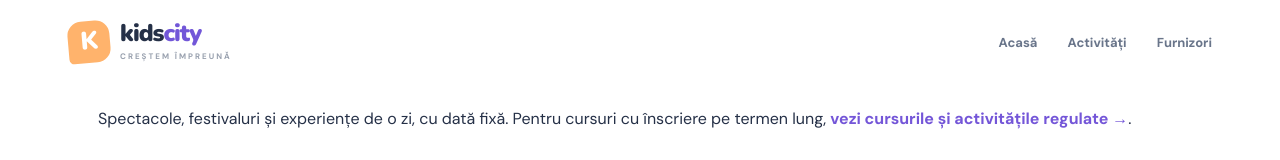
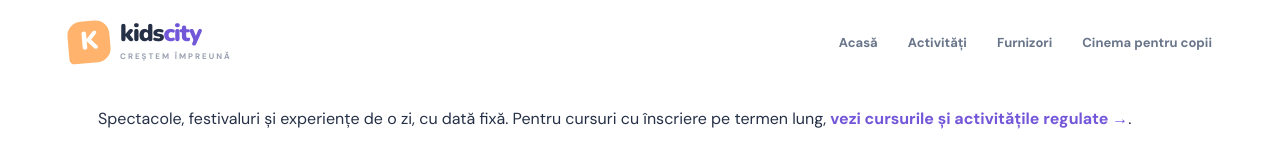
Before and after one commit to claudiamilovan9-svg/Kidscity-, a Next.js app: page /evenimente in a window 1280 px wide. Shown: the top 160 px of the page. Built offline with nearby package versions, Linux system fonts and the light colour scheme; no server answers; the database is empty.

Commit message:
Link cinema section after events

```diff
--- a/app/evenimente/page.tsx
+++ b/app/evenimente/page.tsx
@@ -2,5 +2,5 @@ import Link from "next/link";
 import EventsCalendar from "@/components/events-calendar";
 export const metadata = { title: "Calendar evenimente copii | KidsCity", description: "Descoperă evenimente pentru copii în Timișoara, Dumbrăvița și împrejurimi, cu surse verificate." };
 export default function EventsPage() {
-  return <main><header className="site-header"><Link className="brand" href="/"><span className="brand-mark">K</span><span>kids<span className="brand-city">city</span><small>CREȘTEM ÎMPREUNĂ</small></span></Link><nav className="desktop-nav"><Link href="/">Acasă</Link><Link href="/activitati">Activități</Link><Link href="/furnizori">Furnizori</Link></nav></header><p style={{maxWidth:1120,margin:"24px auto 0",padding:"0 18px"}}>Spectacole, festivaluri și experiențe de o zi, cu dată fixă. Pentru cursuri cu înscriere pe termen lung, <Link href="/activitati" style={{color:"#7456d8",fontWeight:700}}>vezi cursurile și activitățile regulate →</Link>.</p><EventsCalendar/><footer><Link href="/">← Înapoi la KidsCity</Link></footer></main>;
+  return <main><header className="site-header"><Link className="brand" href="/"><span className="brand-mark">K</span><span>kids<span className="brand-city">city</span><small>CREȘTEM ÎMPREUNĂ</small></span></Link><nav className="desktop-nav"><Link href="/">Acasă</Link><Link href="/activitati">Activități</Link><Link href="/furnizori">Furnizori</Link><Link href="/cinema-pentru-copii">Cinema pentru copii</Link></nav></header><p style={{maxWidth:1120,margin:"24px auto 0",padding:"0 18px"}}>Spectacole, festivaluri și experiențe de o zi, cu dată fixă. Pentru cursuri cu înscriere pe termen lung, <Link href="/activitati" style={{color:"#7456d8",fontWeight:700}}>vezi cursurile și activitățile regulate →</Link>.</p><EventsCalendar/><footer><Link href="/">← Înapoi la KidsCity</Link></footer></main>;
 }
```
